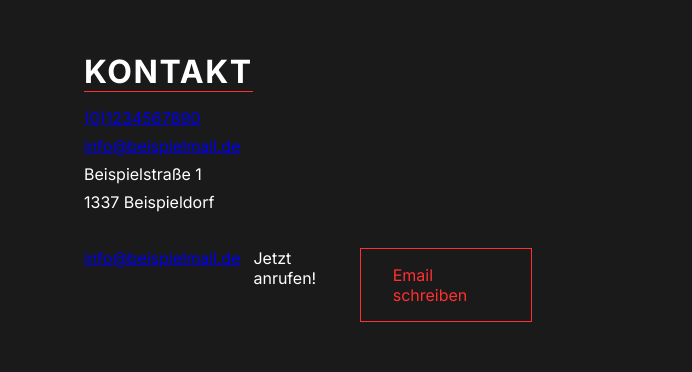
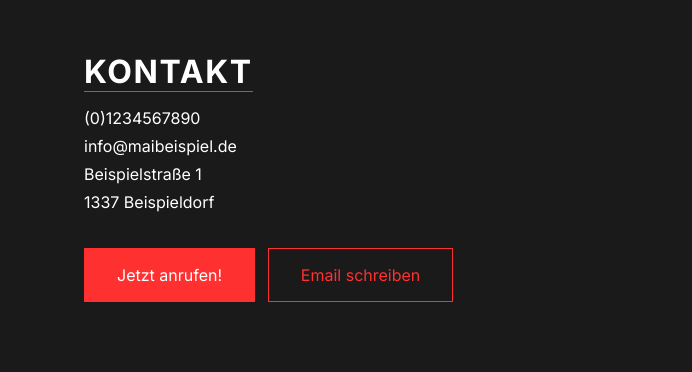
Before and after one commit to XeniaWilczek/Pizzeria-Website, a plain HTML site: page index.html in a window 1280 px wide. Shown: the part 1985-2357 px from the top of the page, 588-1280 px from the left. Drawn offline with Linux system fonts and the light colour scheme.

Commit message:
Correct .contact-details-buttons

```diff
--- a/index.html
+++ b/index.html
@@ -96,18 +96,18 @@
           alt="Party in der Pizzeria"
           class="contact-image"
         />
-
         <div class="contact-details" id="contact-section">
           <h2 class="section-heading">Kontakt</h2>
-          <p><a href="tel:01234567890">(0)1234567890</a></p>
-          <p><a href="mailto:info@beispiel.de">info@beispielmail.de</a></p>
+          <p>(0)1234567890</p>
+          <p>info@maibeispiel.de</p>
           <p>Beispielstraße 1</p>
           <p>1337 Beispieldorf</p>
           <br />
           <div class="contact-details-buttons">
-            <a href="mailto:info@beispiel.de">info@beispielmail.de</a>Jetzt
-            anrufen!
-            <a href="index.html" class="contact-button">Email schreiben</a>
+            <a href="tel:01234567890" class="button">Jetzt anrufen!</a>
+            <a href="mailto:info@beispiel.de" class="contact-button"
+              >Email schreiben</a
+            >
           </div>
         </div>
       </div>
```
